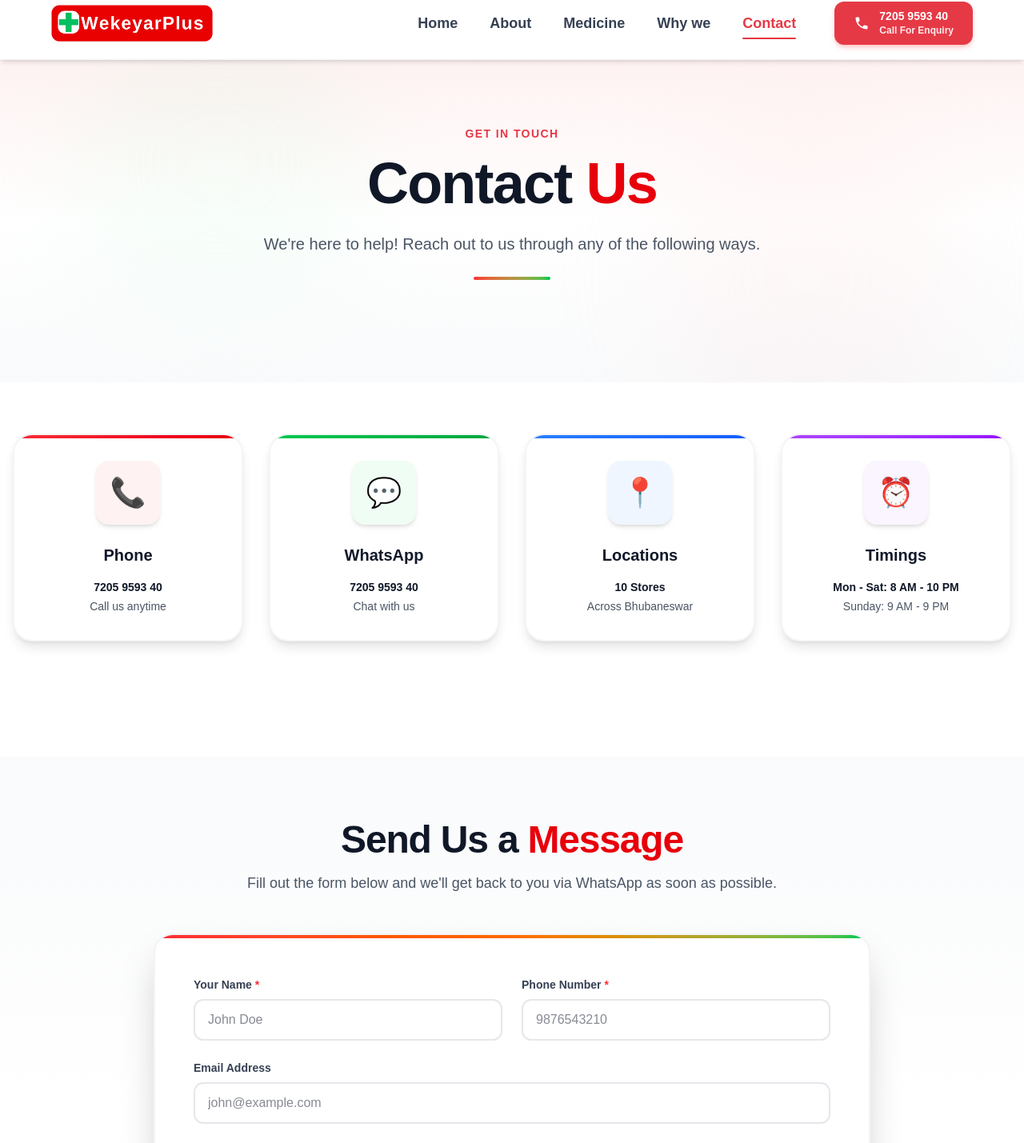
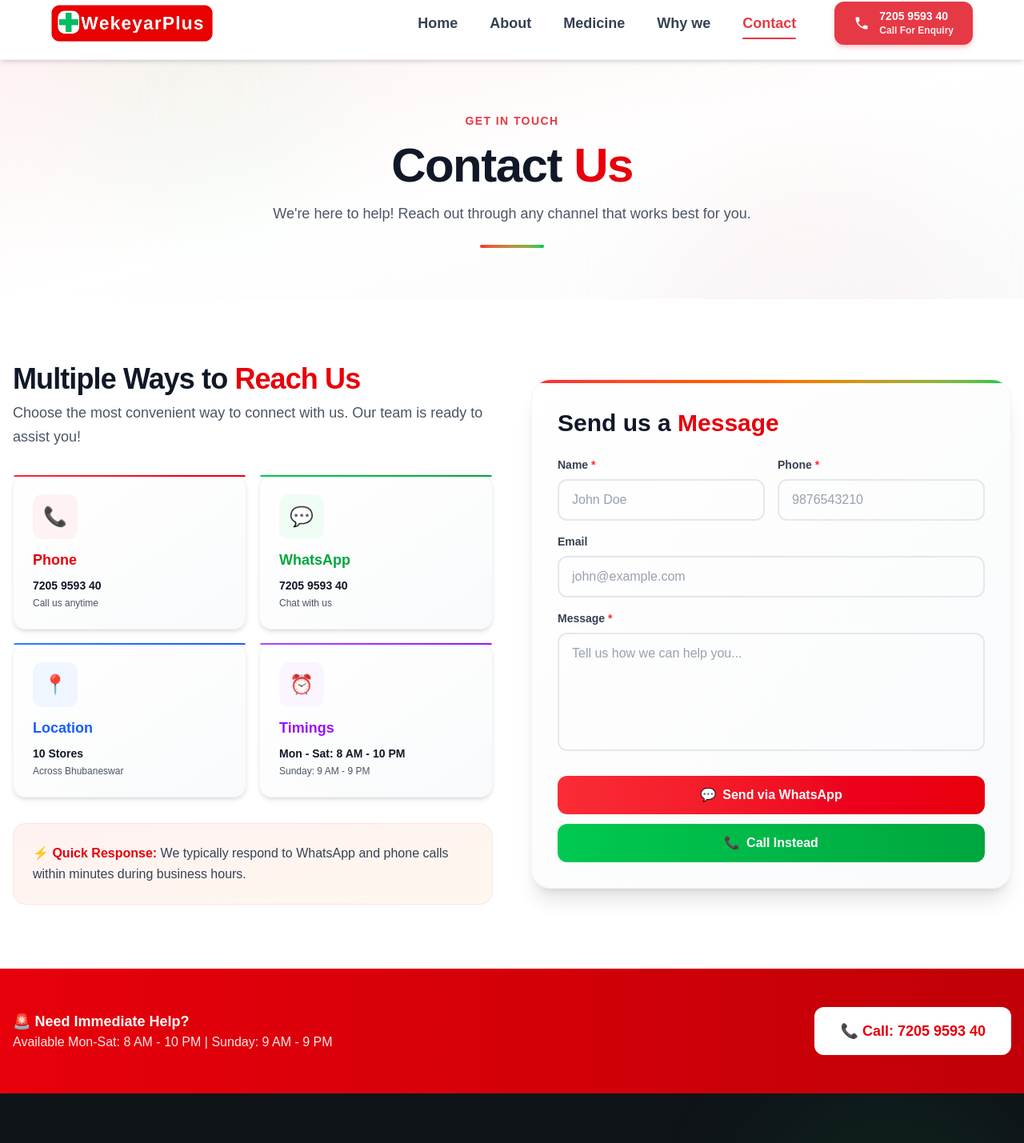
Before and after one commit to Tapu45/wekeyar, a Next.js app: page /contact in a window 1280 px wide. Shown: the part 16-1445 px from the top of the page at 80% size. Built offline with nearby package versions, Linux system fonts and the light colour scheme.

Commit message:
responsive

```diff
--- a/src/app/(pages)/contact/page.tsx
+++ b/src/app/(pages)/contact/page.tsx
@@ -21,7 +21,6 @@
 
   const handleSubmit = (e: React.FormEvent) => {
     e.preventDefault();
-    // Create WhatsApp message
     const message = `Hello, I'm ${formData.name}. ${formData.message} Contact me at ${formData.email} or ${formData.phone}`;
     const whatsappUrl = `https://wa.me/917205959340?text=${encodeURIComponent(
       message
@@ -37,6 +36,7 @@
       link: "tel:7205959340",
       color: "from-red-500 to-red-600",
       bgColor: "bg-red-50",
+      accentColor: "text-red-600",
     },
     {
       icon: "💬",
@@ -45,14 +45,16 @@
       link: "https://wa.me/917205959340",
       color: "from-green-500 to-green-600",
       bgColor: "bg-green-50",
+      accentColor: "text-green-600",
     },
     {
       icon: "📍",
-      title: "Locations",
+      title: "Location",
       details: ["10 Stores", "Across Bhubaneswar"],
       link: "/about",
       color: "from-blue-500 to-blue-600",
       bgColor: "bg-blue-50",
+      accentColor: "text-blue-600",
     },
     {
       icon: "⏰",
@@ -61,62 +63,76 @@
       link: "#",
       color: "from-purple-500 to-purple-600",
       bgColor: "bg-purple-50",
+      accentColor: "text-purple-600",
     },
   ];
 
   return (
     <div className="min-h-screen bg-white">
-      {/* Hero Section */}
-      <section className="relative py-20 px-4 bg-gradient-to-b from-red-50 via-white to-gray-50 overflow-hidden">
+      {/* Hero Section - Compact */}
+      <section className="relative py-12 md:py-16 px-4 bg-gradient-to-br from-red-50 via-white to-gray-50 overflow-hidden">
         {/* Decorative Background */}
         <div className="absolute inset-0 overflow-hidden pointer-events-none">
-          <div className="absolute top-20 right-20 w-96 h-96 bg-red-100 rounded-full mix-blend-multiply filter blur-3xl opacity-20 animate-blob"></div>
-          <div className="absolute bottom-20 left-20 w-96 h-96 bg-green-100 rounded-full mix-blend-multiply filter blur-3xl opacity-20 animate-blob animation-delay-2000"></div>
+          <div className="absolute top-10 right-10 md:top-20 md:right-20 w-64 md:w-96 h-64 md:h-96 bg-red-100 rounded-full mix-blend-multiply filter blur-3xl opacity-20 animate-blob"></div>
+          <div className="absolute -bottom-10 -left-10 md:bottom-20 md:left-20 w-64 md:w-96 h-64 md:h-96 bg-green-100 rounded-full mix-blend-multiply filter blur-3xl opacity-20 animate-blob animation-delay-2000"></div>
         </div>
 
-        <div className="max-w-7xl mx-auto relative z-10">
-          <div className="text-center mb-12">
-            <span className="text-sm font-bold text-[#e63946] uppercase tracking-widest mb-4 inline-block">
+        <div className="max-w-7xl mx-auto relative z-10 text-center">
+          <span className="text-xs md:text-sm font-bold text-[#e63946] uppercase tracking-widest mb-2 md:mb-4 inline-block">
             Get In Touch
           </span>
-            <h1 className="text-5xl md:text-6xl lg:text-7xl font-black text-gray-900 mb-6 tracking-tight">
+          <h1 className="text-3xl md:text-5xl lg:text-6xl font-black text-gray-900 mb-3 md:mb-4 tracking-tight">
             Contact <span className="text-red-600">Us</span>
           </h1>
-            <p className="text-xl text-gray-600 max-w-3xl mx-auto leading-relaxed">
-              We're here to help! Reach out to us through any of the following
-              ways.
+          <p className="text-base md:text-lg text-gray-600 max-w-2xl mx-auto leading-relaxed">
+            We're here to help! Reach out through any channel that works best
+            for you.
           </p>
-            <div className="w-24 h-1 bg-gradient-to-r from-red-500 to-green-500 mx-auto mt-6 rounded-full"></div>
-          </div>
+          <div className="w-20 h-1 bg-gradient-to-r from-red-500 to-green-500 mx-auto mt-4 md:mt-6 rounded-full"></div>
         </div>
       </section>
 
+      {/* Main Content - 2 Column Layout */}
+      <section className="py-12 md:py-20 px-4 bg-white">
+        <div className="max-w-7xl mx-auto">
+          <div className="grid grid-cols-1 lg:grid-cols-2 gap-8 lg:gap-12 items-stretch">
+            {/* LEFT SIDE - Contact Info */}
+            <div className="flex flex-col justify-between">
+              <div>
+                <h2 className="text-3xl md:text-4xl font-black text-gray-900 mb-2 tracking-tight">
+                  Multiple Ways to{" "}
+                  <span className="text-red-600">Reach Us</span>
+                </h2>
+                <p className="text-gray-600 text-base md:text-lg leading-relaxed mb-8">
+                  Choose the most convenient way to connect with us. Our team is
+                  ready to assist you!
+                </p>
+              </div>
+
               {/* Contact Methods Grid */}
-      <section className="py-16 px-4 bg-white">
-        <div className="max-w-7xl mx-auto">
-          <div className="grid grid-cols-1 md:grid-cols-2 lg:grid-cols-4 gap-8 mb-20">
+              <div className="grid grid-cols-1 sm:grid-cols-2 gap-4">
                 {contactMethods.map((method, index) => (
                   <a
                     key={index}
                     href={method.link}
-                className="group relative bg-white rounded-3xl shadow-lg hover:shadow-2xl transition-all duration-500 overflow-hidden border-2 border-gray-100 hover:border-gray-200 transform hover:-translate-y-2"
+                    className="group relative bg-gradient-to-br from-white to-gray-50 rounded-2xl p-6 shadow-md hover:shadow-lg transition-all duration-300 border border-gray-100 hover:border-gray-200"
                   >
                     {/* Top Accent Line */}
                     <div
-                  className={`absolute top-0 left-0 right-0 h-1 bg-gradient-to-r ${method.color}`}
+                      className={`absolute top-0 left-0 right-0 h-0.5 bg-gradient-to-r ${method.color} rounded-t-2xl`}
                     ></div>
 
-                {/* Content */}
-                <div className="p-8 text-center">
                     {/* Icon */}
                     <div
-                    className={`mb-6 flex items-center justify-center w-20 h-20 mx-auto rounded-2xl ${method.bgColor} group-hover:scale-110 transition-transform duration-500 shadow-md`}
+                      className={`w-14 h-14 rounded-xl ${method.bgColor} flex items-center justify-center mb-3 group-hover:scale-110 transition-transform duration-300`}
                     >
-                    <span className="text-4xl">{method.icon}</span>
+                      <span className="text-2xl">{method.icon}</span>
                     </div>
 
                     {/* Title */}
-                  <h3 className="text-xl font-bold text-gray-900 mb-4 group-hover:text-red-600 transition-colors">
+                    <h3
+                      className={`text-lg font-bold mb-2 ${method.accentColor}`}
+                    >
                       {method.title}
                     </h3>
 
@@ -128,52 +144,49 @@
                           className={`text-sm ${
                             idx === 0
                               ? "text-gray-900 font-semibold"
-                            : "text-gray-600"
+                              : "text-gray-600 text-xs"
                           }`}
                         >
                           {detail}
                         </p>
                       ))}
                     </div>
-                </div>
-
-                {/* Hover Effect */}
-                <div
-                  className={`absolute inset-0 bg-gradient-to-br ${method.color} opacity-0 group-hover:opacity-5 transition-opacity duration-500 pointer-events-none rounded-3xl`}
-                ></div>
                   </a>
                 ))}
               </div>
-        </div>
-      </section>
 
-      {/* Contact Form Section */}
-      <section className="py-20 px-4 bg-gradient-to-b from-gray-50 via-white to-gray-50">
-        <div className="max-w-4xl mx-auto">
-          <div className="text-center mb-12">
-            <h2 className="text-4xl md:text-5xl font-black text-gray-900 mb-4 tracking-tight">
-              Send Us a <span className="text-red-600">Message</span>
-            </h2>
-            <p className="text-lg text-gray-600 max-w-2xl mx-auto leading-relaxed">
-              Fill out the form below and we'll get back to you via WhatsApp as
-              soon as possible.
+              {/* Additional Info */}
+              <div className="mt-8 p-6 bg-gradient-to-br from-red-50 to-orange-50 rounded-2xl border border-red-100">
+                <p className="text-sm md:text-base text-gray-700 leading-relaxed">
+                  <span className="font-bold text-red-600">
+                    ⚡ Quick Response:
+                  </span>{" "}
+                  We typically respond to WhatsApp and phone calls within
+                  minutes during business hours.
                 </p>
               </div>
+            </div>
 
-          {/* Contact Form Card */}
-          <div className="bg-white rounded-3xl shadow-2xl overflow-hidden border-2 border-gray-100">
+            {/* RIGHT SIDE - Contact Form */}
+            <div className="flex flex-col justify-center">
+              <div className="bg-gradient-to-br from-white to-gray-50 rounded-3xl shadow-xl border border-gray-100 overflow-hidden">
                 {/* Top Accent Line */}
                 <div className="h-1 bg-gradient-to-r from-red-500 via-orange-500 to-green-500"></div>
 
-            <form onSubmit={handleSubmit} className="p-8 md:p-12">
-              <div className="grid grid-cols-1 md:grid-cols-2 gap-6 mb-6">
+                <form onSubmit={handleSubmit} className="p-6 md:p-8">
+                  <h3 className="text-2xl md:text-3xl font-bold text-gray-900 mb-6">
+                    Send us a <span className="text-red-600">Message</span>
+                  </h3>
+
+                  {/* Name & Phone Row */}
+                  <div className="grid grid-cols-1 sm:grid-cols-2 gap-4 mb-4">
                     {/* Name */}
                     <div>
                       <label
                         htmlFor="name"
                         className="block text-sm font-bold text-gray-700 mb-2"
                       >
-                    Your Name <span className="text-red-500">*</span>
+                        Name <span className="text-red-500">*</span>
                       </label>
                       <input
                         type="text"
@@ -182,7 +195,7 @@
                         required
                         value={formData.name}
                         onChange={handleChange}
-                    className="w-full px-4 py-3 border-2 border-gray-200 rounded-xl focus:border-red-500 focus:ring-2 focus:ring-red-500/20 outline-none transition-all duration-200 text-gray-900"
+                        className="w-full px-4 py-3 border-2 border-gray-200 rounded-xl focus:border-red-500 focus:ring-2 focus:ring-red-500/20 outline-none transition-all duration-200 text-gray-900 placeholder-gray-400 text-sm md:text-base"
                         placeholder="John Doe"
                       />
                     </div>
@@ -193,7 +206,7 @@
                         htmlFor="phone"
                         className="block text-sm font-bold text-gray-700 mb-2"
                       >
-                    Phone Number <span className="text-red-500">*</span>
+                        Phone <span className="text-red-500">*</span>
                       </label>
                       <input
                         type="tel"
@@ -202,19 +215,19 @@
                         required
                         value={formData.phone}
                         onChange={handleChange}
-                    className="w-full px-4 py-3 border-2 border-gray-200 rounded-xl focus:border-red-500 focus:ring-2 focus:ring-red-500/20 outline-none transition-all duration-200 text-gray-900"
+                        className="w-full px-4 py-3 border-2 border-gray-200 rounded-xl focus:border-red-500 focus:ring-2 focus:ring-red-500/20 outline-none transition-all duration-200 text-gray-900 placeholder-gray-400 text-sm md:text-base"
                         placeholder="9876543210"
                       />
                     </div>
                   </div>
 
                   {/* Email */}
-              <div className="mb-6">
+                  <div className="mb-4">
                     <label
                       htmlFor="email"
                       className="block text-sm font-bold text-gray-700 mb-2"
                     >
-                  Email Address
+                      Email
                     </label>
                     <input
                       type="email"
@@ -222,43 +235,43 @@
                       name="email"
                       value={formData.email}
                       onChange={handleChange}
-                  className="w-full px-4 py-3 border-2 border-gray-200 rounded-xl focus:border-red-500 focus:ring-2 focus:ring-red-500/20 outline-none transition-all duration-200 text-gray-900"
+                      className="w-full px-4 py-3 border-2 border-gray-200 rounded-xl focus:border-red-500 focus:ring-2 focus:ring-red-500/20 outline-none transition-all duration-200 text-gray-900 placeholder-gray-400 text-sm md:text-base"
                       placeholder="john@example.com"
                     />
                   </div>
 
                   {/* Message */}
-              <div className="mb-8">
+                  <div className="mb-6">
                     <label
                       htmlFor="message"
                       className="block text-sm font-bold text-gray-700 mb-2"
                     >
-                  Your Message <span className="text-red-500">*</span>
+                      Message <span className="text-red-500">*</span>
                     </label>
                     <textarea
                       id="message"
                       name="message"
                       required
-                  rows={6}
+                      rows={5}
                       value={formData.message}
                       onChange={handleChange}
-                  className="w-full px-4 py-3 border-2 border-gray-200 rounded-xl focus:border-red-500 focus:ring-2 focus:ring-red-500/20 outline-none transition-all duration-200 text-gray-900 resize-none"
+                      className="w-full px-4 py-3 border-2 border-gray-200 rounded-xl focus:border-red-500 focus:ring-2 focus:ring-red-500/20 outline-none transition-all duration-200 text-gray-900 placeholder-gray-400 resize-none text-sm md:text-base"
                       placeholder="Tell us how we can help you..."
                     ></textarea>
                   </div>
 
-              {/* Submit Button */}
-              <div className="flex flex-col sm:flex-row gap-4">
+                  {/* Buttons */}
+                  <div className="space-y-3">
                     <button
                       type="submit"
-                  className="flex-1 bg-gradient-to-r from-red-500 to-red-600 text-white font-bold py-4 px-8 rounded-xl hover:shadow-xl transform hover:-translate-y-1 transition-all duration-200 text-lg flex items-center justify-center gap-2"
+                      className="w-full bg-gradient-to-r from-red-500 to-red-600 text-white font-bold py-3 px-6 rounded-xl hover:shadow-lg transform hover:-translate-y-0.5 transition-all duration-200 text-base flex items-center justify-center gap-2"
                     >
                       <span>💬</span>
                       Send via WhatsApp
                     </button>
                     <a
                       href="tel:7205959340"
-                  className="flex-1 bg-gradient-to-r from-green-500 to-green-600 text-white font-bold py-4 px-8 rounded-xl hover:shadow-xl transform hover:-translate-y-1 transition-all duration-200 text-lg flex items-center justify-center gap-2"
+                      className="w-full bg-gradient-to-r from-green-500 to-green-600 text-white font-bold py-3 px-6 rounded-xl hover:shadow-lg transform hover:-translate-y-0.5 transition-all duration-200 text-base flex items-center justify-center gap-2"
                     >
                       <span>📞</span>
                       Call Instead
@@ -267,25 +280,27 @@
                 </form>
               </div>
             </div>
+          </div>
+        </div>
       </section>
 
-      {/* Emergency Contact Banner */}
-      <section className="py-12 px-4 bg-gradient-to-r from-red-600 to-red-700">
-        <div className="max-w-7xl mx-auto text-center">
-          <div className="flex flex-col md:flex-row items-center justify-center gap-6">
-            <div className="text-white">
-              <p className="text-lg font-semibold mb-2">
-                Need Immediate Assistance?
+      {/* Emergency Banner - Compact */}
+      <section className="py-8 md:py-12 px-4 bg-gradient-to-r from-red-600 to-red-700">
+        <div className="max-w-7xl mx-auto">
+          <div className="flex flex-col md:flex-row items-center justify-between gap-4 md:gap-6">
+            <div className="text-white text-center md:text-left">
+              <p className="text-base md:text-lg font-semibold">
+                🚨 Need Immediate Help?
               </p>
-              <p className="text-white/90">
-                Our team is available to help you right away
+              <p className="text-white/90 text-sm md:text-base">
+                Available Mon-Sat: 8 AM - 10 PM | Sunday: 9 AM - 9 PM
               </p>
             </div>
             <a
               href="tel:7205959340"
-              className="bg-white text-red-600 font-bold py-4 px-8 rounded-xl hover:shadow-2xl transform hover:-translate-y-1 transition-all duration-200 text-lg whitespace-nowrap"
+              className="bg-white text-red-600 font-bold py-3 px-6 md:py-4 md:px-8 rounded-xl hover:shadow-2xl transform hover:-translate-y-1 transition-all duration-200 text-base md:text-lg whitespace-nowrap flex-shrink-0"
             >
-              📞 Emergency: 7205 9593 40
+              📞 Call: 7205 9593 40
             </a>
           </div>
         </div>
@@ -293,7 +308,8 @@
 
       <style jsx>{`
         @keyframes blob {
-          0%, 100% {
+          0%,
+          100% {
             transform: translate(0, 0) scale(1);
           }
           33% {
@@ -301,7 +317,6 @@
           }
           66% {
             transform: translate(-20px, 20px) scale(0.9);
-          }
           }
         }
         .animate-blob {
```
Also changed, not shown: src/components/ui/home/Hero.tsx (+51 -41 lines). Lines whose indentation alone changed are shown as unchanged.
